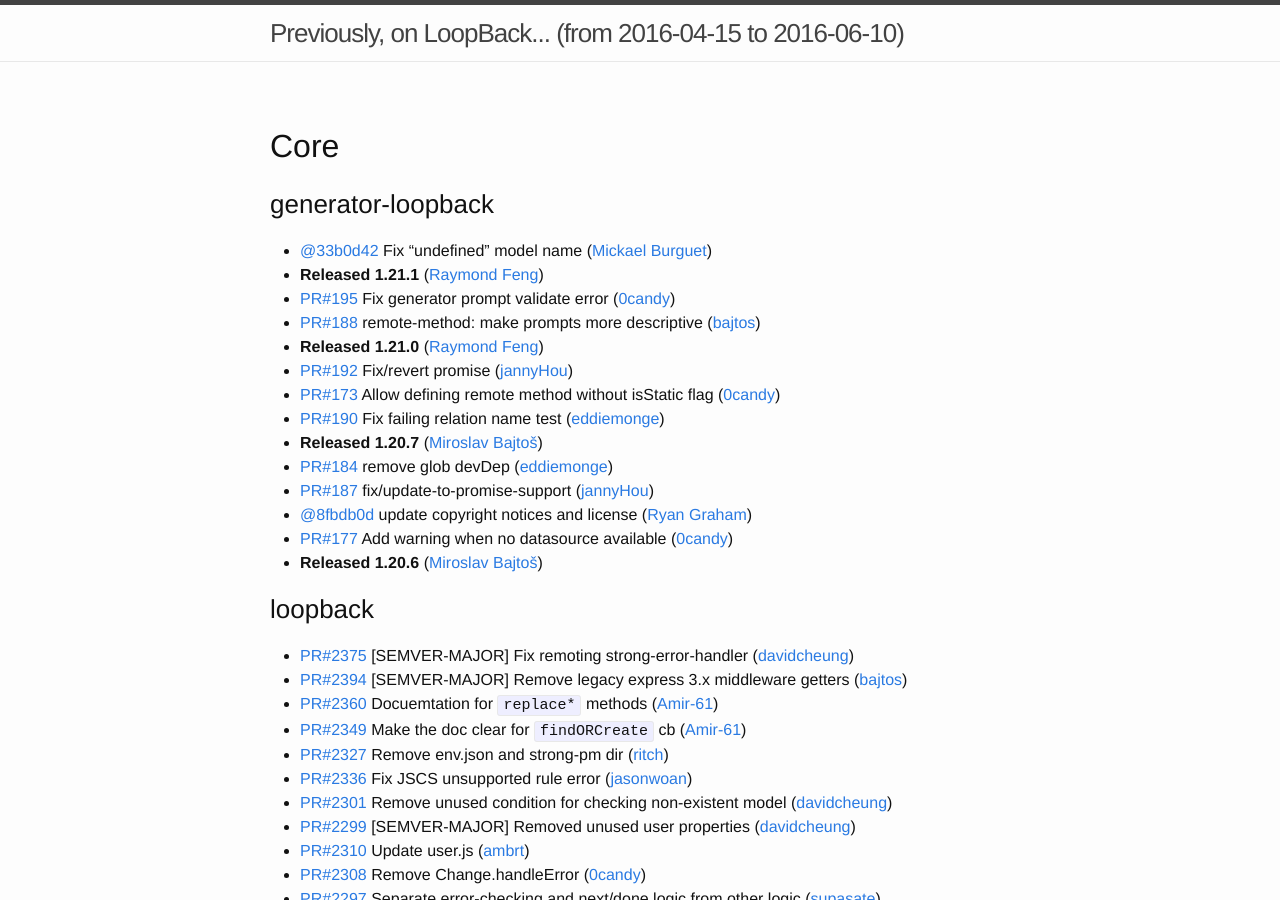
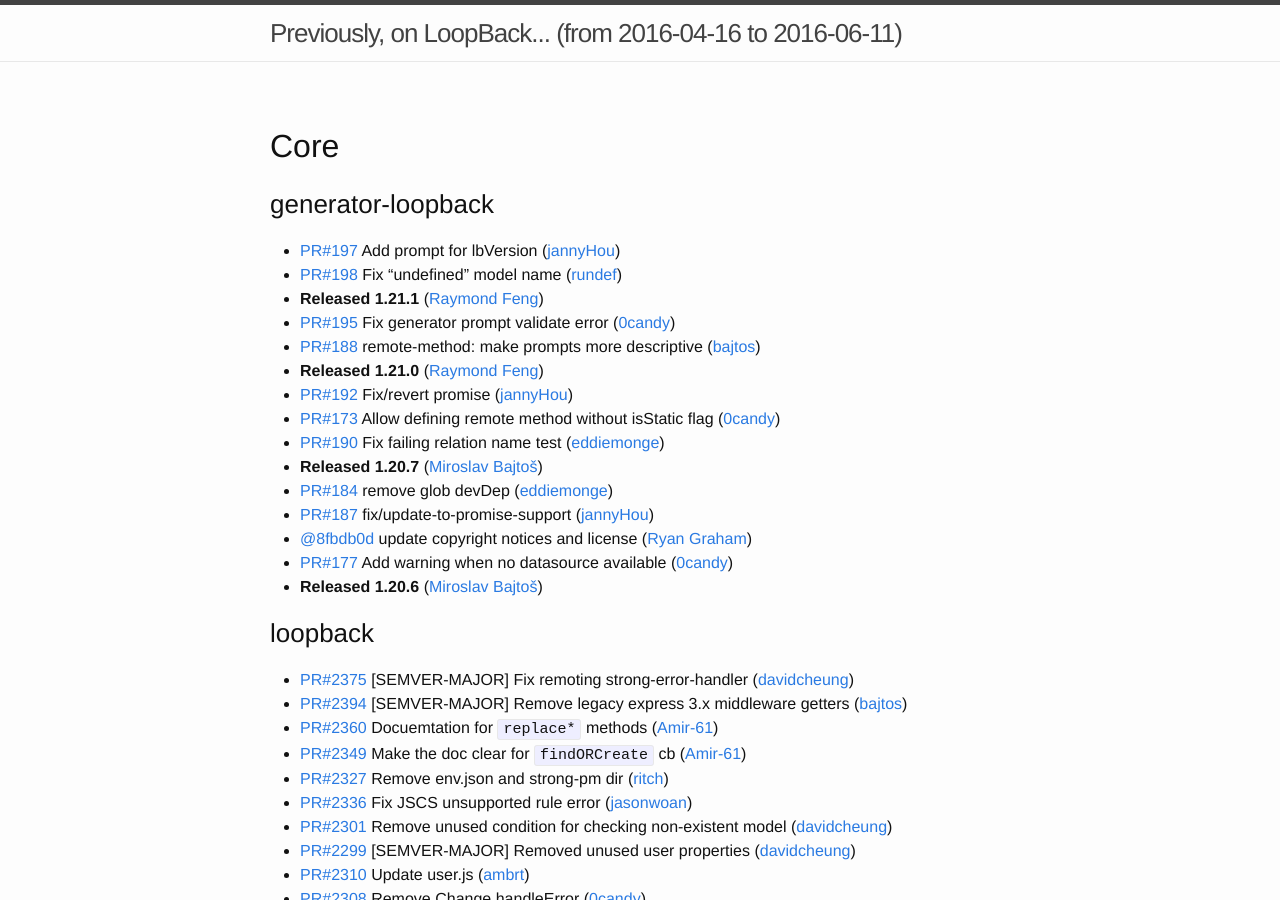
Before and after one commit to strongloop/loopback, a Jekyll site: the page built from index.md, in a window 1280 px wide and 900 px high. Built offline with Jekyll 4.4.1, drawn with Linux system fonts in a browser that asks for light colours.

Commit message:
Update changelog

```diff
--- a/index.md
+++ b/index.md
@@ -1,12 +1,13 @@
 ---
 layout: page
-since: (from 2016-04-15 to 2016-06-10)
+since: (from 2016-04-16 to 2016-06-11)
 ---
 
 ## Core
 
 ### generator-loopback
- * [@33b0d42](https://github.com/strongloop/generator-loopback/commit/33b0d4271123fbf99502ba1d3d28990cd9e3fff4) Fix "undefined" model name ([Mickael Burguet](https://github.com/rundef))
+ * [PR#197](https://github.com/strongloop/generator-loopback/pull/197) Add prompt for lbVersion ([jannyHou](https://github.com/jannyHou))
+ * [PR#198](https://github.com/strongloop/generator-loopback/pull/198) Fix "undefined" model name ([rundef](https://github.com/rundef))
  * **Released 1.21.1** ([Raymond Feng](https://github.com/raymondfeng))
  * [PR#195](https://github.com/strongloop/generator-loopback/pull/195) Fix generator prompt validate error ([0candy](https://github.com/0candy))
  * [PR#188](https://github.com/strongloop/generator-loopback/pull/188) remote-method: make prompts more descriptive ([bajtos](https://github.com/bajtos))
```
